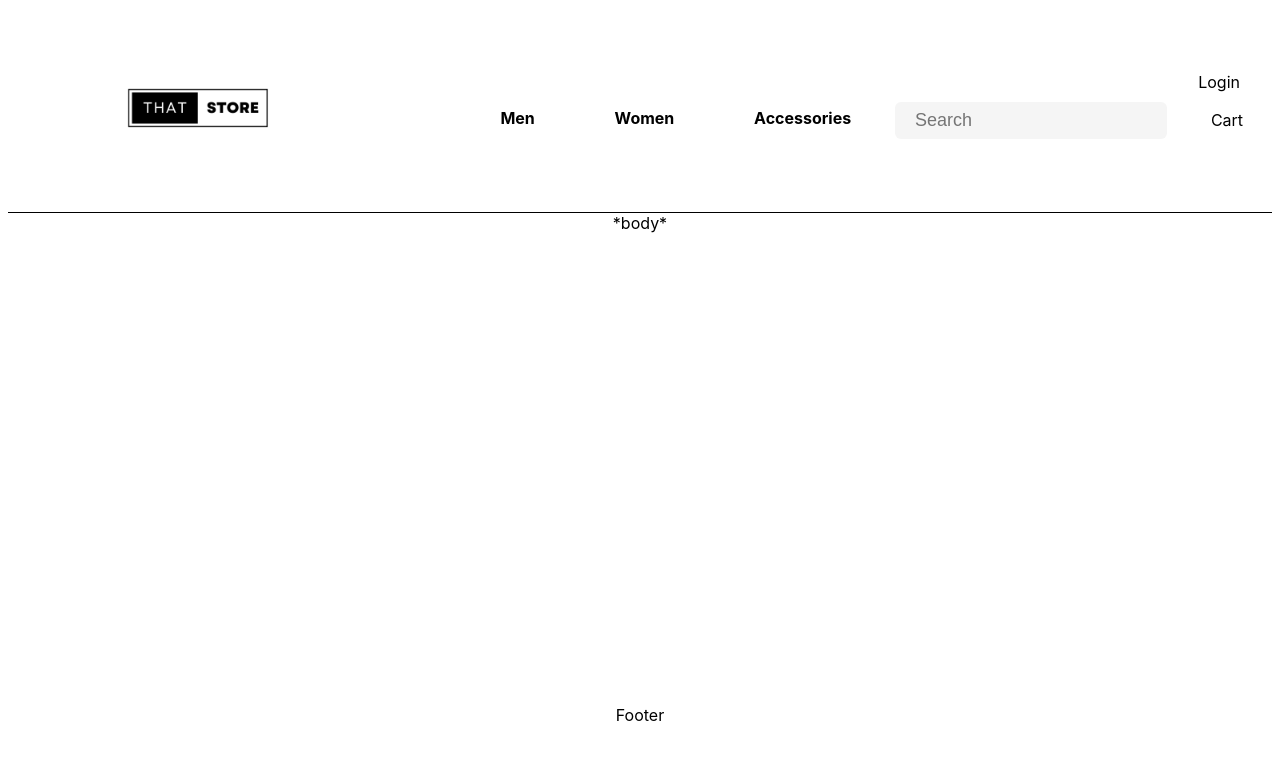
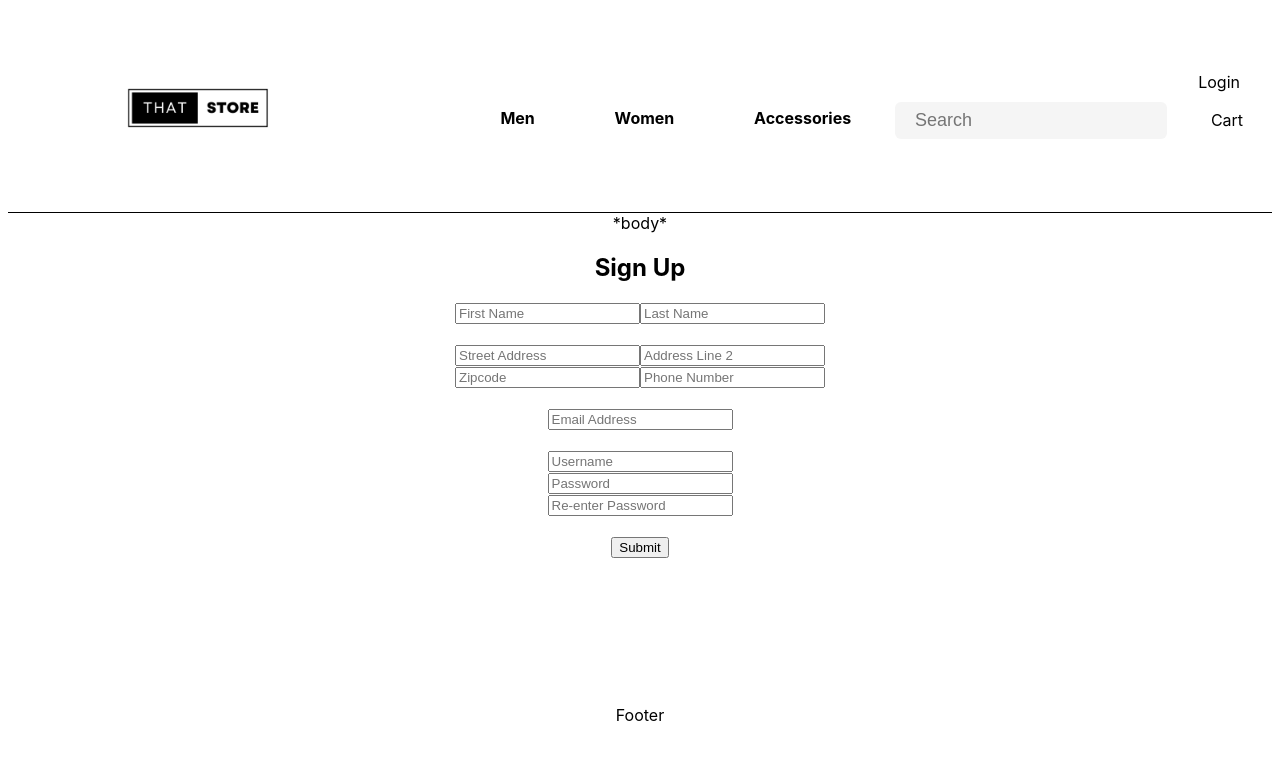
Before and after one commit to baekben/mockEcommerce, a React (Vite) app: page /signUp in a window 1280 px wide. Shown: the top 760 px of the page. Built offline with nearby package versions, Linux system fonts and the light colour scheme.

Commit message:
Sign up form created and connects to API

```diff
--- a/src/App.jsx
+++ b/src/App.jsx
@@ -3,6 +3,7 @@ import "./App.css";
 import { BrowserRouter, Routes, Route } from "react-router-dom";
 import Login from "./components/Login";
 import Home from "./components/Home";
+import SignUp from "./components/SignUp";
 
 function App() {
   return (
@@ -13,8 +14,9 @@ function App() {
           <div className="body">
             *body*
             <Routes>
-              <Route path="/" element={<Home />}></Route>
-              <Route path="/login" element={<Login />}></Route>
+              <Route path="/" element={<Home />} />
+              <Route path="/login" element={<Login />} />
+              <Route path="/signUp" element={<SignUp />} />
             </Routes>
           </div>
           <div className="footer">Footer</div>
--- a/src/api/user.js
+++ b/src/api/user.js
@@ -35,7 +35,7 @@ export async function adjustUsers(limit = "", sort = "") {
 }
 
 // add a new user
-export async function addUser(email, username, password, name) {
+export async function addUser(email, username, password, userInfo) {
   try {
     const response = await fetch(`${apiURL}`, {
       method: "POST",
@@ -44,9 +44,16 @@ export async function addUser(email, username, password, name) {
         username: username,
         password: password,
         name: {
-          firstname: name.first,
-          lastName: name.last,
+          firstname: userInfo.firstName,
+          lastName: userInfo.lastName,
         },
+        address: {
+          city: userInfo.city,
+          street: userInfo.address,
+          number: userInfo.addressNum,
+          zipcode: userInfo.zipcode,
+        },
+        phone: userInfo.phone,
       }),
     });
     const result = await response.json();
--- a/src/components/SignUp.jsx
+++ b/src/components/SignUp.jsx
@@ -0,0 +1,171 @@
+import { useState } from "react";
+import { addUser } from "../api/user";
+import { useNavigate } from "react-router-dom";
+export default function SignUp() {
+  const navigate = useNavigate();
+  const [userInfo, setUserInfo] = useState({
+    firstName: "",
+    lastName: "",
+    address: "",
+    addressNum: "",
+    city: "",
+    zipcode: "",
+    phone: "",
+  });
+  const [email, setEmail] = useState("");
+  const [username, setUsername] = useState("");
+  const [password, setPassword] = useState("");
+  const [confirmPassword, setConfirmPassword] = useState("");
+  const [checkPassword, setCheckPassword] = useState(true);
+
+  async function handleSubmit(e) {
+    e.preventDefault();
+    try {
+      if (password === confirmPassword) {
+        const newUser = await addUser(email, username, password, userInfo);
+        if (newUser) {
+          navigate("/login");
+        }
+      } else {
+        setCheckPassword(false);
+      }
+    } catch (error) {
+      console.error(`Error in adding user ${username} `, error);
+    }
+  }
+  return (
+    <>
+      <div className="signUpContainer">
+        <div className="title">
+          <h2>Sign Up</h2>
+        </div>
+        <div className="signUpFormContainer">
+          <form onSubmit={handleSubmit}>
+            <div className="userInfo">
+              <label>
+                <input
+                  type="text"
+                  placeholder="First Name"
+                  onChange={(e) => {
+                    setUserInfo((currentInfo) => ({
+                      ...currentInfo,
+                      lastName: e.target.value,
+                    }));
+                  }}
+                />
+              </label>
+              <label>
+                <input
+                  type="text"
+                  placeholder="Last Name"
+                  onChange={(e) => {
+                    setUserInfo((currentInfo) => ({
+                      ...currentInfo,
+                      firstName: e.target.value,
+                    }));
+                  }}
+                />
+              </label>
+              <br />
+              <br />
+              <label>
+                <input
+                  type="text"
+                  placeholder="Street Address"
+                  onChange={(e) => {
+                    setUserInfo((currentInfo) => ({
+                      ...currentInfo,
+                      address: e.target.value,
+                    }));
+                  }}
+                />
+              </label>
+              <label>
+                <input
+                  type="text"
+                  placeholder="Address Line 2"
+                  onChange={(e) => {
+                    setUserInfo((currentInfo) => ({
+                      ...currentInfo,
+                      addressNum: e.target.value,
+                    }));
+                  }}
+                />
+              </label>
+              <br />
+              <label>
+                <input
+                  type="text"
+                  placeholder="Zipcode"
+                  onChange={(e) => {
+                    setUserInfo((currentInfo) => ({
+                      ...currentInfo,
+                      zipcode: e.target.value,
+                    }));
+                  }}
+                />
+              </label>
+              <label>
+                <input
+                  type="text"
+                  placeholder="Phone Number"
+                  onChange={(e) => {
+                    setUserInfo((currentInfo) => ({
+                      ...currentInfo,
+                      phone: e.target.value,
+                    }));
+                  }}
+                />
+              </label>
+            </div>
+            <br />
+            <label>
+              <input
+                type="text"
+                placeholder="Email Address"
+                onChange={(e) => {
+                  setEmail(e.target.value);
+                }}
+              />
+            </label>
+            <br />
+            <br />
+            <label>
+              <input
+                type="text"
+                placeholder="Username"
+                onChange={(e) => {
+                  setUsername(e.target.value);
+                }}
+              />
+            </label>
+            <br />
+            <label>
+              <input
+                type="text"
+                placeholder="Password"
+                onChange={(e) => {
+                  setPassword(e.target.value);
+                }}
+              />
+            </label>
+            <label>
+              <br />
+              <input
+                type="text"
+                placeholder="Re-enter Password"
+                onChange={(e) => {
+                  setConfirmPassword(e.target.value);
+                }}
+              />
+            </label>
+            <br />
+            {checkPassword ? null : <p>Passwords do not match!</p>}
+            <br />
+            <button>Submit</button>
+          </form>
+        </div>
+      </div>
+    </>
+  );
+}
```
